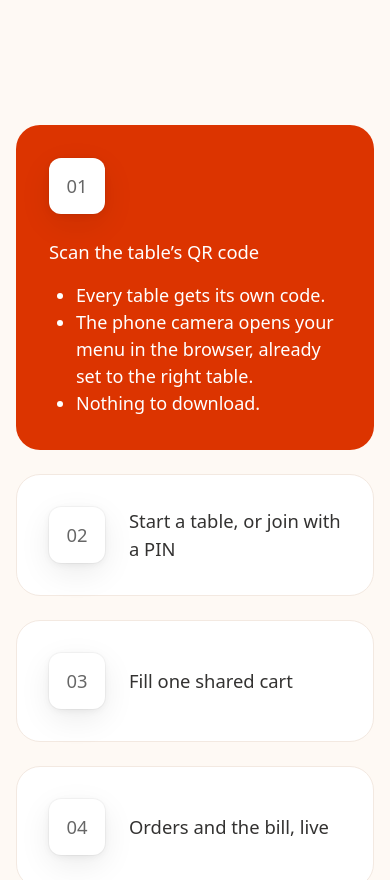
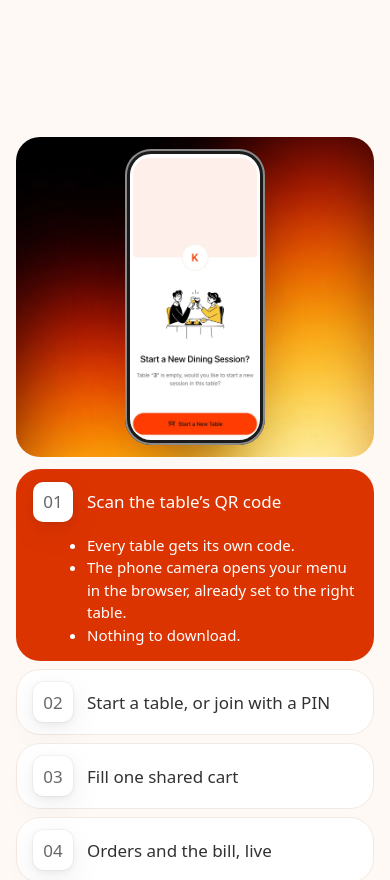
Before and after one commit to MeshaDine/landing-page, a plain HTML site: page index.html in a window 390 px wide. Shown: the part 952-1832 px from the top of the page. Drawn offline with Linux system fonts and the light colour scheme; a web font is replaced by a local one.

Commit message:
feat: pin how it works and let scrolling walk through the steps
- While the section is pinned, scroll progress picks the open step and
  the phone shows that step's screen; clicking a step scrolls to it.
- The four phone screens are real captures of the guest app (start a
  table, join with the PIN, shared cart, live orders) in the shared CSS
  phone frame.
- Screens too short to hold the pinned panel keep the click accordion.

Co-authored-by: Cursor <cursoragent@cursor.com>

```diff
--- a/index.html
+++ b/index.html
@@ -88,9 +88,10 @@
     <section class="how" id="how">
       <div class="wrap">
         <h2 class="sec-title reveal">From sitting down to the bill on their phones.</h2>
+        <div class="how__track">
           <div class="how__grid">
             <div class="steps">
-            <details name="how" open data-shot="assets/img/phone.webp">
+              <details name="how" open data-shot="assets/img/step-1.webp">
                 <summary><span class="step__n">01</span><span class="step__t">Scan the table’s QR code</span></summary>
                 <ul>
                   <li>Every table gets its own code.</li>
@@ -98,7 +99,7 @@
                   <li>Nothing to download.</li>
                 </ul>
               </details>
-            <details name="how" data-shot="assets/img/phone.webp">
+              <details name="how" data-shot="assets/img/step-2.webp">
                 <summary><span class="step__n">02</span><span class="step__t">Start a table, or join with a PIN</span></summary>
                 <ul>
                   <li>The first guest types a nickname and starts the table.</li>
@@ -106,7 +107,7 @@
                   <li>Everyone else at the table joins with it.</li>
                 </ul>
               </details>
-            <details name="how" data-shot="assets/img/phone.webp">
+              <details name="how" data-shot="assets/img/step-3.webp">
                 <summary><span class="step__n">03</span><span class="step__t">Fill one shared cart</span></summary>
                 <ul>
                   <li>Everyone adds dishes to the same cart from their own phone.</li>
@@ -114,7 +115,7 @@
                   <li>The host places the order for the table.</li>
                 </ul>
               </details>
-            <details name="how" data-shot="assets/img/phone.webp">
+              <details name="how" data-shot="assets/img/step-4.webp">
                 <summary><span class="step__n">04</span><span class="step__t">Orders and the bill, live</span></summary>
                 <ul>
                   <li>Order more rounds any time.</li>
@@ -124,7 +125,8 @@
               </details>
             </div>
             <div class="how__shot" aria-hidden="true">
-            <img class="how__phone" src="assets/img/phone.webp" alt="" width="702" height="1435" loading="lazy">
+              <div class="phone"><img class="how__phone" src="assets/img/step-1.webp" alt="" width="600" height="1299" loading="lazy"></div>
+            </div>
           </div>
         </div>
       </div>
--- a/main.js
+++ b/main.js
@@ -54,11 +54,34 @@ document.addEventListener("keydown", (e) => {
   if (e.key === "Escape" && navLinks.classList.contains("is-open")) { setMenu(false); menuBtn.focus(); }
 });
 
-// How it works: the open step picks the phone screen.
+// How it works: the open step picks the phone screen. While the grid is pinned (sticky),
+// scroll progress through the track picks the open step, and a click scrolls to its step.
 const howPhone = document.querySelector(".how__phone");
-document.querySelectorAll(".steps details").forEach((step) => {
+const howTrack = document.querySelector(".how__track");
+const howGrid = howTrack.querySelector(".how__grid");
+const howSteps = [...howTrack.querySelectorAll("details")];
+const howPinned = () => getComputedStyle(howGrid).position === "sticky";
+const howRange = () => howTrack.offsetHeight - howGrid.offsetHeight;
+const syncHowStep = () => {
+  if (!howPinned()) return;
+  const progress = (howGrid.getBoundingClientRect().top - howTrack.getBoundingClientRect().top) / howRange();
+  const step = howSteps[Math.min(howSteps.length - 1, Math.floor(progress * howSteps.length))];
+  if (!step.open) step.open = true;
+};
+howSteps.forEach((step, i) => {
+  new Image().src = step.dataset.shot;
   step.addEventListener("toggle", () => { if (step.open) howPhone.src = step.dataset.shot; });
+  step.querySelector("summary").addEventListener("click", (e) => {
+    if (!howPinned()) return;
+    e.preventDefault();
+    const stickyTop = parseFloat(getComputedStyle(howGrid).top);
+    const into = (howRange() * (i + 0.5)) / howSteps.length;
+    const top = scrollY + howTrack.getBoundingClientRect().top - stickyTop + into;
+    scrollTo({ top, behavior: matchMedia("(prefers-reduced-motion: reduce)").matches ? "auto" : "smooth" });
+  });
 });
+addEventListener("scroll", syncHowStep, { passive: true });
+syncHowStep();
 
 // Use cases: ARIA tabs with arrow-key navigation.
 const tabs = [...document.querySelectorAll('[role="tab"]')];
--- a/styles.css
+++ b/styles.css
@@ -152,11 +152,28 @@ a { color: inherit; }
   box-shadow: 0 2px 8px -1.5px rgb(0 0 0 / 0.08), 0 10px 34px -2.25px rgb(0 0 0 / 0.09), 0 0 0 1px rgb(0 0 0 / 0.03);
 }
 .steps ul { margin: 0; padding: 0 32px 32px 59px; color: var(--featured-text); font-size: 1.125rem; font-weight: 500; }
-.how__shot { position: relative; display: grid; place-items: center; min-height: 520px; border-radius: 24px; overflow: hidden; background: #000 url(assets/img/glow.webp) center / cover; }
-.how__phone { width: min(294px, 60%); }
+.how__shot { position: relative; display: grid; place-items: center; min-height: 520px; border-radius: 24px; overflow: hidden; background: #000 url(assets/img/glow.webp) center / cover; container-type: size; }
+.how__shot .phone { width: auto; min-width: 0; height: min(591px, 100cqh - 48px); }
 @media (min-width: 960px) {
   .how__grid { grid-template-columns: 1fr 539px; }
   .how__shot { min-height: 750px; }
+}
+/* Pinned: the grid sticks while the track scrolls past; main.js maps scroll progress to the open step. */
+@media (min-width: 960px) and (min-height: 720px) {
+  .how__track { height: calc(100svh - var(--nav-h) + 4 * 45svh); }
+  .how__grid { position: sticky; top: var(--nav-h); height: calc(100svh - var(--nav-h)); grid-template-rows: minmax(0, 1fr); padding-block: 24px; }
+  .how__shot { min-height: 0; }
+}
+@media (max-width: 959px) and (min-height: 700px) {
+  .how__track { height: calc(100svh - var(--nav-h) + 4 * 40svh); }
+  .how__grid { position: sticky; top: var(--nav-h); height: calc(100svh - var(--nav-h)); grid-template-rows: minmax(0, 1fr) auto; gap: 12px; padding-block: 12px; }
+  .how__shot { order: -1; min-height: 0; }
+  .how__shot .phone { height: calc(100cqh - 24px); padding: 5px; border-radius: 26px; }
+  .how__shot .phone > img { border-radius: 21px; }
+  .steps { gap: 8px; }
+  .steps summary, .steps details[open] summary { flex-direction: row; align-items: center; gap: 14px; padding: 12px 16px; font-size: 1.0625rem; }
+  .step__n { width: 40px; height: 40px; border-radius: 10px; }
+  .steps ul { padding: 0 16px 14px 70px; font-size: 0.9375rem; }
 }
 
 /* Better experience */
@@ -281,6 +298,7 @@ a { color: inherit; }
 
 /* Brand preview phone: --on-brand and --brand-ink are set by main.js so text stays readable on any colour. */
 .phone { width: 280px; aspect-ratio: 9 / 19; padding: 9px; border-radius: 46px; background: #1b1b1b; box-shadow: inset 0 0 0 2px #8a8a8a, 0 40px 70px -30px rgb(0 0 0 / 0.5); }
+.phone > img { display: block; width: 100%; height: 100%; max-width: none; object-fit: cover; object-position: top; border-radius: 37px; }
 .app {
   height: 100%; border-radius: 38px; overflow: hidden; background: #fff; color: #222;
   display: flex; flex-direction: column; gap: 9px; padding: 0 12px; font-size: 10px; line-height: 1.3;
```
Also changed, not shown: assets/img/step-1.webp (added), assets/img/step-2.webp (added), assets/img/step-3.webp (added), assets/img/step-4.webp (added). Lines whose indentation alone changed are shown as unchanged.
